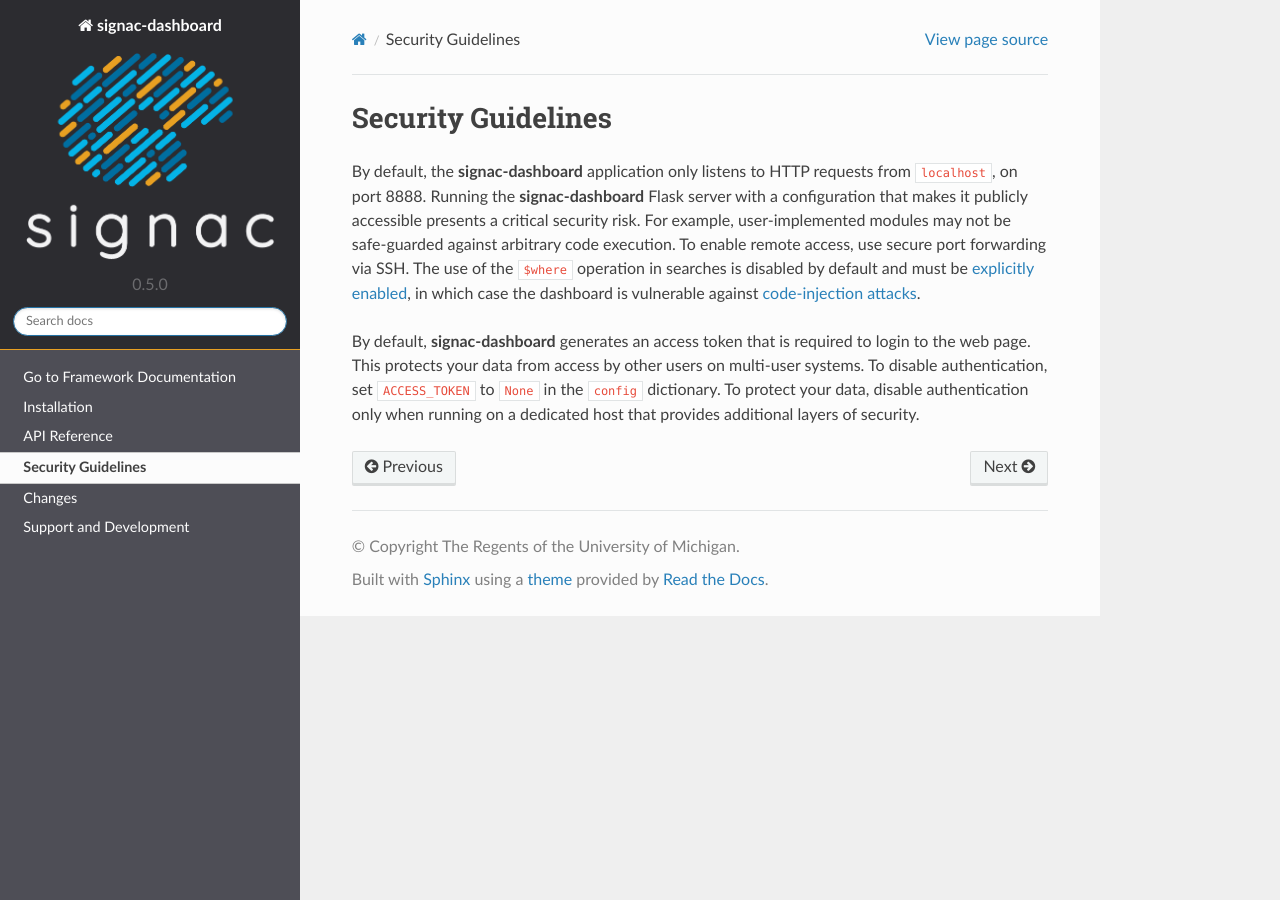
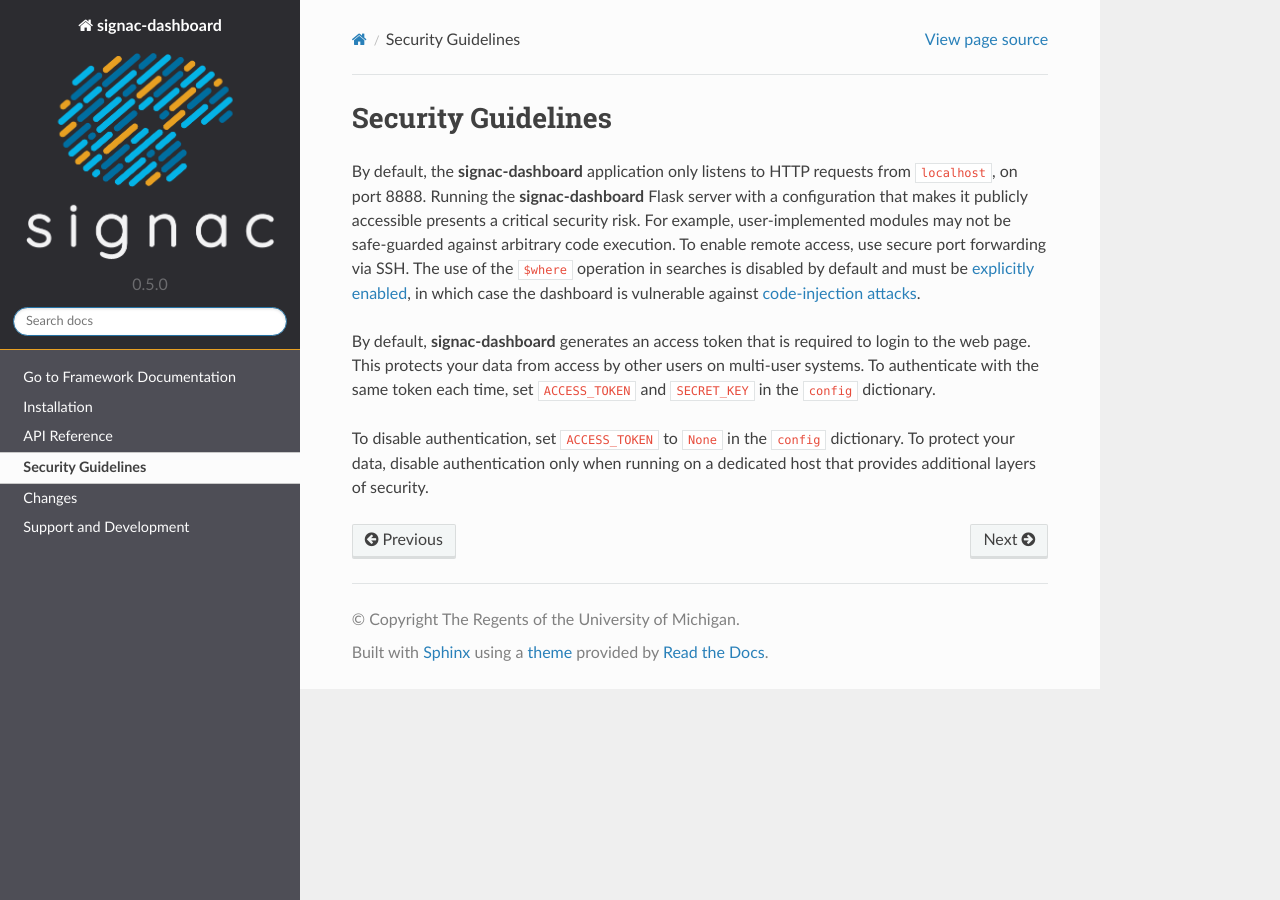
Before and after one commit to glotzerlab/signac-dashboard, a Sphinx documentation site: the page built from doc/security.rst, in a window 1280 px wide. Built offline with Sphinx 7.4.7 and the Read the Docs theme 2.0.0, drawn with Linux system fonts in a browser that asks for light colours.

Commit message:
Suggested update to docs for keeping same token

```diff
--- a/doc/security.rst
+++ b/doc/security.rst
@@ -11,5 +11,7 @@ The use of the :code:`$where` operation in searches is disabled by default and m
 
 By default, **signac-dashboard** generates an access token that is required to login to the web page.
 This protects your data from access by other users on multi-user systems.
+To authenticate with the same token each time, set ``ACCESS_TOKEN`` and ``SECRET_KEY`` in the ``config`` dictionary.
+
 To disable authentication, set ``ACCESS_TOKEN`` to ``None`` in the ``config`` dictionary.
 To protect your data, disable authentication only when running on a dedicated host that provides additional layers of security.
```
